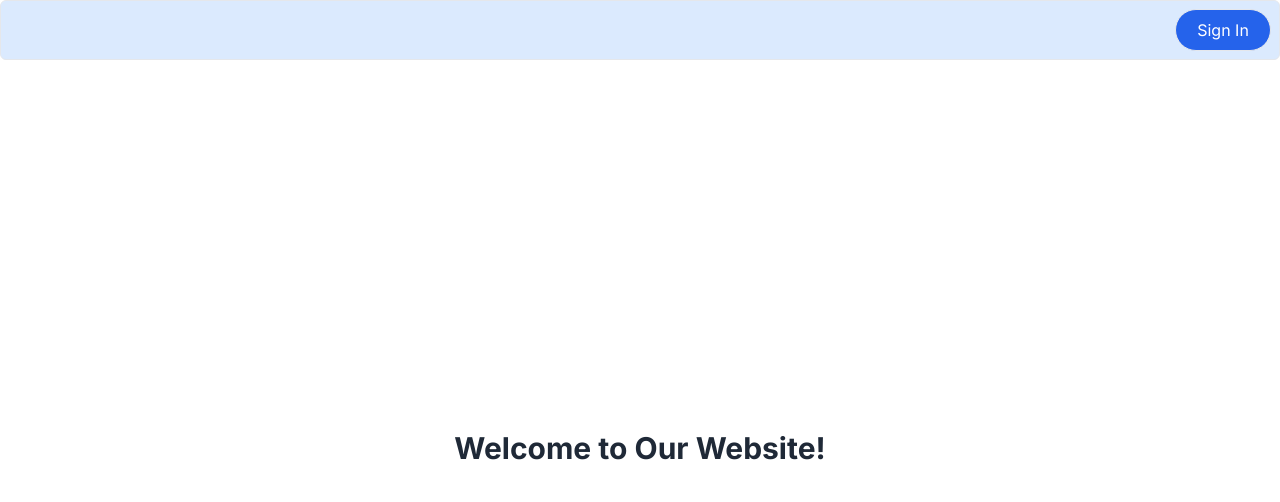
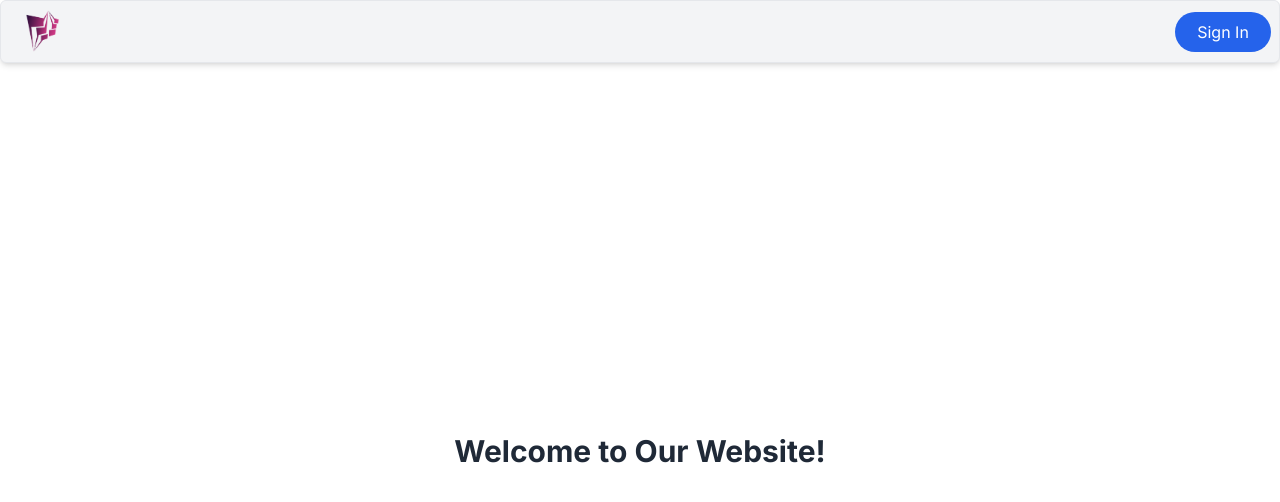
Before and after one commit to nabilelmaa/nextjs-auth-prisma, a Next.js app: page / in a window 1280 px wide. Shown: the top 502 px of the page. Built offline with nearby package versions, Linux system fonts and the light colour scheme.

Commit message:
new change

```diff
--- a/app/components/Navbar.tsx
+++ b/app/components/Navbar.tsx
@@ -1,10 +1,23 @@
 import Link from "next/link";
+import Image from "next/image";
 
 function Navbar() {
   return (
-    <div className="max-w-full p-2 flex items-center justify-end border rounded-md bg-blue-100">
+    <div className="max-w-full p-2 flex items-center justify-between border shadow-md rounded-md bg-gray-100">
+      <Link href="/">
+        <Image
+          src="/cover.png"
+          alt="logo"
+          width={35}
+          height={35}
+          className="ml-4"
+        />
+      </Link>
+
       <Link href="/sign-in">
-        <button className="p-2 w-24 border rounded-full bg-blue-600 text-white hover:bg-blue-700 transition duration-300">Sign In</button>
+        <button className="p-2 w-24 rounded-full bg-blue-600 text-white hover:bg-blue-700 transition duration-300">
+          Sign In
+        </button>
       </Link>
     </div>
   );
```
Also changed, not shown: public/cover.png (added).
